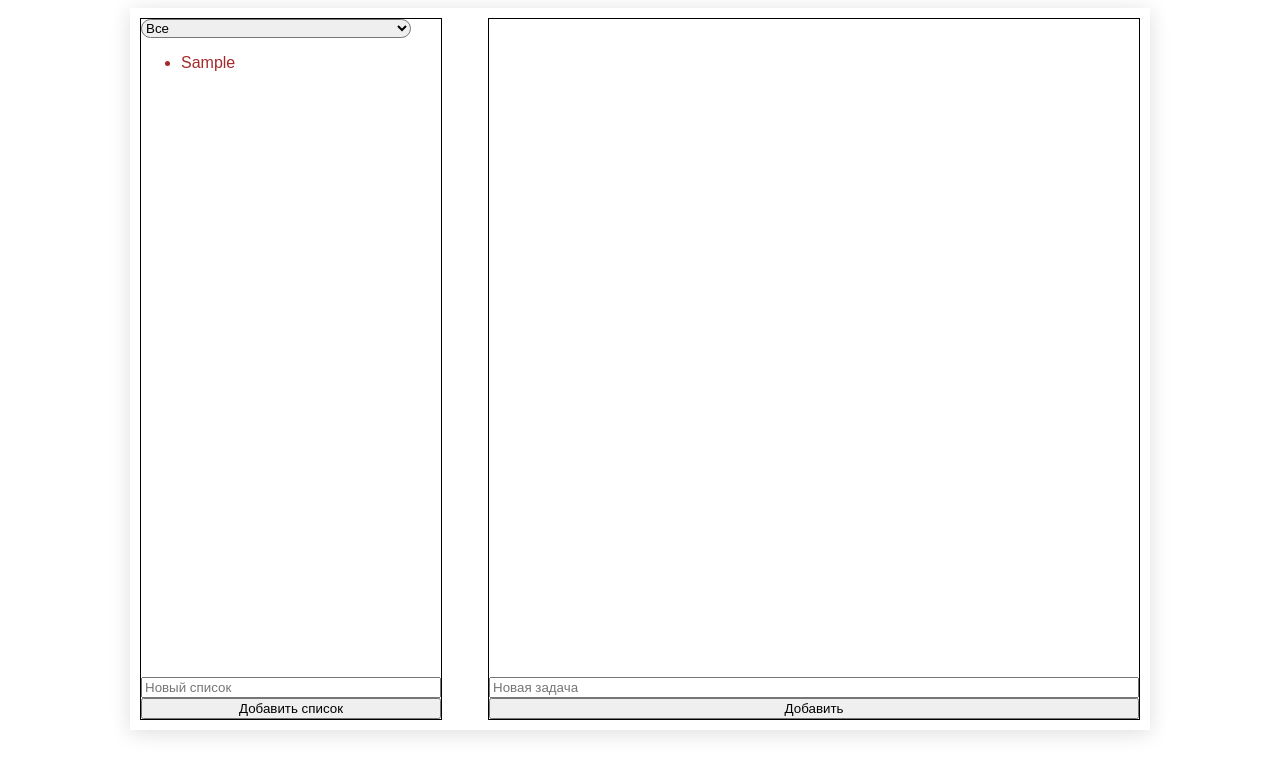
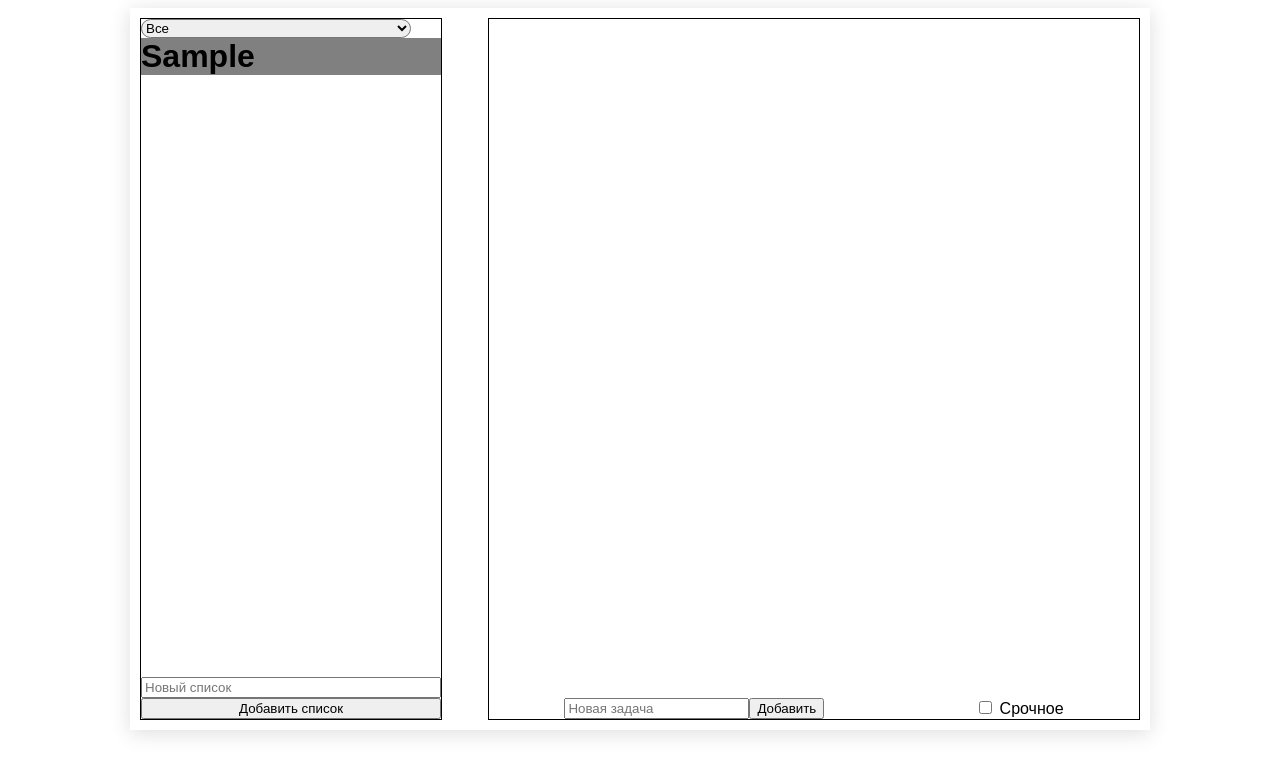
Before and after one commit to Daria-is666/Todo-List, a Vue app: page / in a window 1280 px wide. Both pictures are taken after typing "Sample" into the empty fields and a click on the button "Добавить список". Shown: the top 776 px of the page. Built offline with nearby package versions, Linux system fonts and the light colour scheme.

Commit message:
color listItem

```diff
--- a/src/App.vue
+++ b/src/App.vue
@@ -17,7 +17,8 @@ export default {
     return{
       todos:[{
         name:"",
-        doneFilter:false
+        doneFilter:false,
+        isEmpty:true
       }],
       todoList:[{
           todoName:"",
@@ -43,6 +44,7 @@ export default {
     },
     add_point_to_list(pointContent){
       this.todoList.push(pointContent);
+      this.todos[pointContent.todosIndex].isEmpty = false;
     },
     deleteTodo(index) {
       // const todoIndex = this.todos.index(todo);
@@ -50,7 +52,6 @@ export default {
     },
     add_done_status(index,status){
         this.todoList[index].done = status;
-        console.log( this.todoList[index].done);
     },
     changeDoneFilterStatus(index,status){
       this.todos[this.todoList[index].todosIndex].doneFilter = status;
--- a/src/components/ToDoList.vue
+++ b/src/components/ToDoList.vue
@@ -9,9 +9,9 @@
             </select>
         </div>
         <div class="ListItem" >
-            <ul>
-                <li v-for="(todo,index) in todos" :key="index" @click="showForm(index)" v-bind:class="{ active: isAll }" v-show="checkFilter(index)">{{todo.name}}</li>
-            </ul>
+            <div class="ListStyle" v-for="(todo,index) in todos" :key="index" @click="showForm(index)" v-bind:class="[{activeClass : todos[index].doneFilter && !todos[index].isEmpty}, {unactiveClass : !todos[index].doneFilter && !todos[index].isEmpty} , {errorClass : todos[index].isEmpty}]" v-show="checkFilter(index)">
+                <h1>{{todo.name}}</h1>
+            </div>
         </div>
         <div class="InsertList">
             <input v-model="todos.name" id="addInput" class="add_list_input" placeholder="Новый список" type="text">
@@ -30,8 +30,12 @@
         </div>
 
         <div class="InsertItem">
+            <div>
                 <input v-model="todoList.todoName" placeholder="Новая задача" type="text">
                  <button class="add_list_btn" @click="add_point_to_list()">Добавить</button>
+            </div>
+            <label for="urgencyCheck"><input type="checkbox" id="urgencyCheck"> Cрочное</label>
+
         </div>
     </div>
 </div>
@@ -73,7 +77,8 @@ import moment from 'moment';
        add_list(){
                 const name = this.todos.name;
                 this.$emit('add_list',{name:name,
-                doneFilter: false});
+                doneFilter: false,
+                isEmpty:true,});
                 this.todos.name = "";
         },
         add_point_to_list(){
@@ -96,6 +101,22 @@ import moment from 'moment';
             const status = document.getElementById('status_box');
             this.todoList[index].done = status.checked;
             this.$emit('add_done_status',index,status.checked);
+              for (let i = 0; i < this.todos.length; i++) {
+                    for (let index = 0; index < this.todoList.length; index++) {
+                        if(i == this.todoList[index].todosIndex)
+                        {
+                            if(this.todoList[index].done == false)
+                            {
+                                this.$emit('changeDoneFilterStatus',index,false);
+                                break;
+                            }
+                            if(this.todoList[index].done != false)
+                        {
+                            this.$emit('changeDoneFilterStatus',index,true);
+                        }
+                    }
+                }
+            }
         },
 
         doneFilter_List(event)
@@ -116,8 +137,6 @@ import moment from 'moment';
                     }
                 }
             }
-                    console.log(this.todos);
-                    console.log(this.todoList);
             if(event.target.value == "all"){
                 this.isAll = true;
                 this.isDone = false;
@@ -189,13 +208,22 @@ margin: 0;
 
   color: var(--main);
 }
+/* .activeClass
+{
+    background: green;
+}
+.unactiveClass
+{
+    background: red;
+}
+.errorClass
+{
+    background: gray;
+} */
 </style>
 <style scoped>
 /* Списки дел */
-.active
-{
-    color: brown;
-}
+
 .Todo
 {
  display: flex;
@@ -242,6 +270,16 @@ margin: 0;
     max-width: 65%;
     border: 1px solid black;
 }
+.ListStyle.activeClass{
+background: green;
+}
+.ListStyle.errorClass{
+ background: gray;
+}
+.ListStyle.unactiveClass
+{
+    background: red;
+}
 .trash_icon
 {
     position: absolute;
@@ -264,11 +302,10 @@ margin: 0;
 {
     position:absolute;
     bottom:0;
-    right: 0;
-    left: 0;
     width: 100%;;
+   justify-content: space-around;
    display: flex;
-    flex-direction: column;
+    flex-direction: row;
     flex-wrap: wrap;
 }
 .item_name
```
Lines whose indentation alone changed are shown as unchanged.
